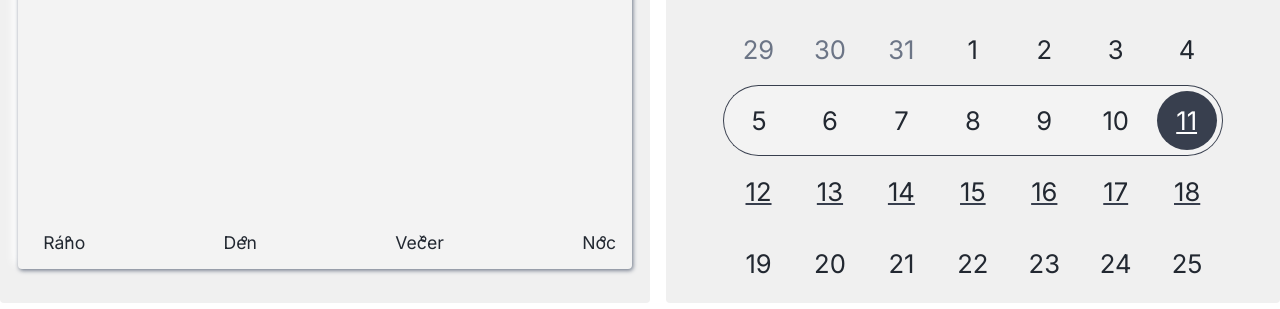
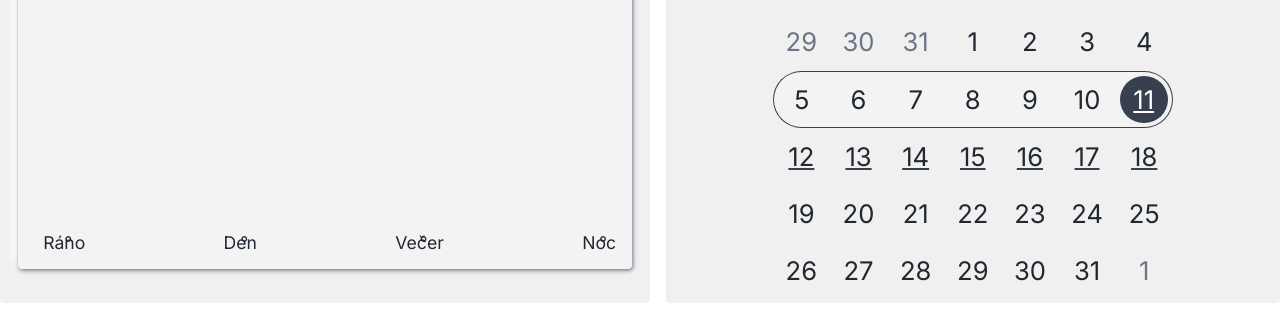
Before and after one commit to 7apri/TooSimpleDash-schoolProject, a website built with Vite: page index.html in a window 1280 px wide. Shown: the part 497-806 px from the top of the page. Built offline with nearby package versions, Linux system fonts and the light colour scheme; no server answers.

Commit message:
acc added the changes to the calendar grid

```diff
--- a/css/dashboard/components/calendarWidget.css
+++ b/css/dashboard/components/calendarWidget.css
@@ -1,6 +1,6 @@
 .calendar {
     padding: 2vh 1.5vw !important;
-    font-size: clamp(1rem, 2vw, 2rem) !important;
+    font-size: clamp(1rem, 2vmax, 2rem) !important;
 }
 
 @media (max-width: 1199px) {
@@ -33,7 +33,7 @@
 
 @media (min-width: 1200px) {
     .calendar-main {
-        max-width: 500px;
+        max-width: max(45%, 400px);
         min-height: 0;
         max-height: 90%;
         flex: none;
--- a/css/dashboard/main.css
+++ b/css/dashboard/main.css
@@ -39,7 +39,6 @@ body{
 .scrollable{
     scrollbar-width: auto;
     scrollbar-color: var(--fg-color) var(--bg-color-high);
-    overflow: scroll;
 }
 .scrollable::-webkit-scrollbar {
   width: 10px;
```
